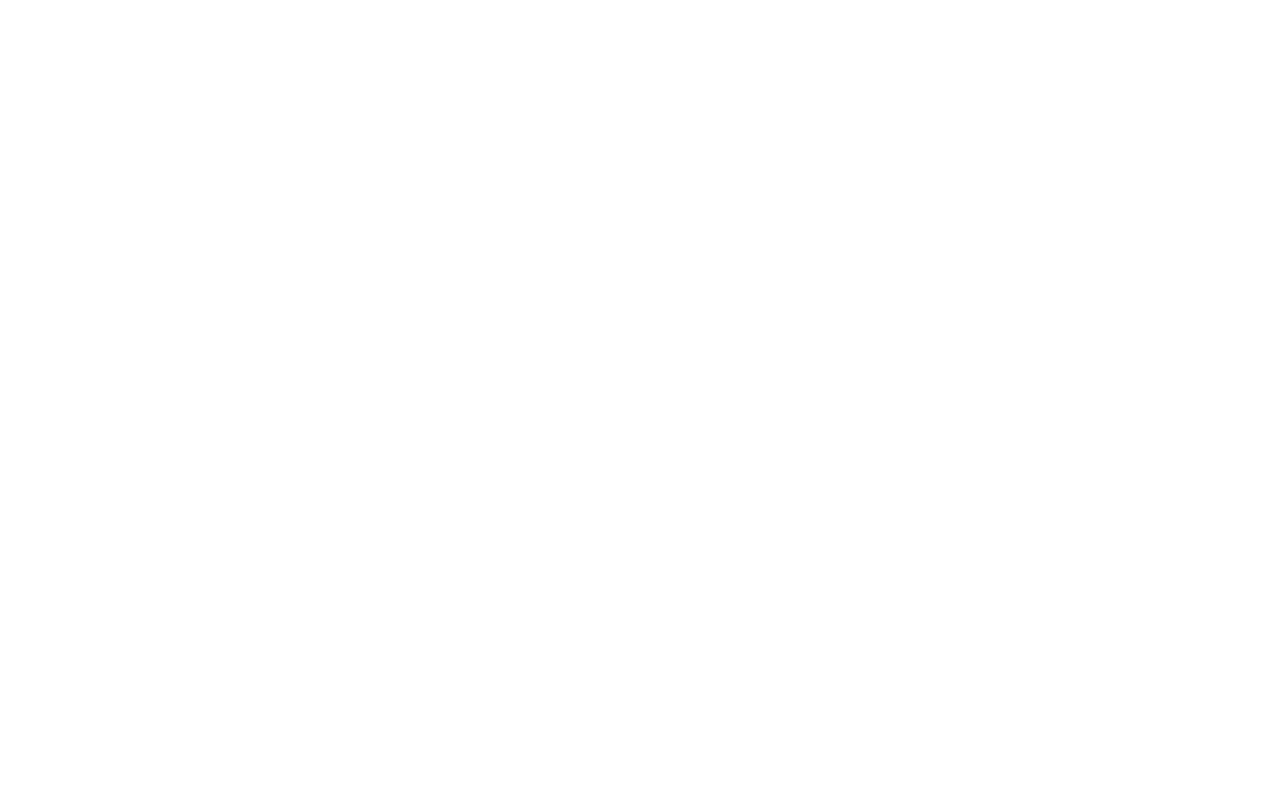
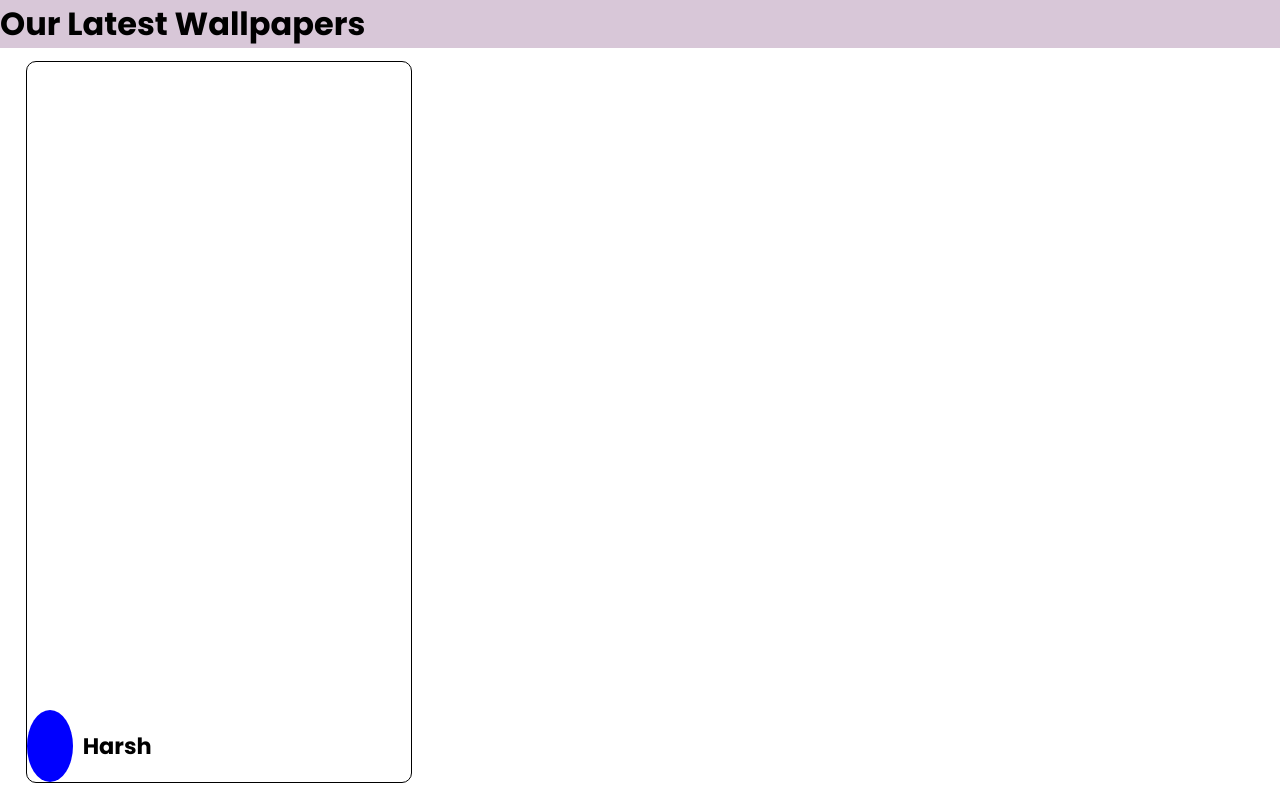
Before and after one commit to HarshDex/Pegasus_Wallpaper, a React (Vite) app: page /Wallpaper in a window 1280 px wide. Before the commit this address had no page. Built offline with nearby package versions, Linux system fonts and the light colour scheme; the HTML template or start-up script is replaced by a standard one.

Commit message:
Created Wallpaper page and added component

```diff
--- a/package.json
+++ b/package.json
@@ -10,6 +10,7 @@
     "preview": "vite preview"
   },
   "dependencies": {
+    "axios": "^1.5.0",
     "react": "^18.2.0",
     "react-dom": "^18.2.0",
     "react-router-dom": "^6.15.0"
--- a/src/App.jsx
+++ b/src/App.jsx
@@ -3,17 +3,19 @@
 import { Route, Routes } from "react-router-dom";
 import Home from "./pages/Home";
 import Card from "./pages/Card";
-
-
+import Card1 from "./components/Card1";
+import Wallpaper from "./pages/Wallpaper";
 function App() {
   const [count, setCount] = useState(0);
 
   return (
     <>
       <Routes>
-        <Route path="/" element={<Card />} />
-        {/* <Route path="/card" element={<Card />} /> */}
+        <Route path="/" element={<Home/>} />
+        <Route path="/card" element={<Card />} />
         {/* <Route path="/" element={<Home />} /> Single Card Page */}
+
+        <Route path="/Wallpaper" element={<Wallpaper/>} />
       </Routes>
 
     </>
--- /dev/null
+++ b/src/components/Card1.css
@@ -0,0 +1,44 @@
+#container{
+    position: relative;
+    height: 90vh;
+    width: 30vw;
+    border-radius: 10px;
+    transition: all ease 1s;
+    border: 1px solid black;
+    margin: 1% 2%;
+    overflow: hidden;
+}
+#container i{
+    display: none;
+    font-size: 2.4em;
+    background-color : rgba(255, 255, 255, 0.687);
+    border : 1px solid rgba(0, 0, 0, 0.438);
+    border-radius: 5px;
+    position: absolute;
+    bottom : 1%;
+    right: 1%;
+    color: rgb(130, 130, 130);
+    z-index: 99;
+}
+
+#container:hover i{
+    display: inline;
+}
+#container-about{
+    position: absolute;
+    height: 10%;
+    width: 80%;
+    bottom : 0%;
+    display: flex;
+    align-items: center;
+    gap: 10px;
+}
+#author-profile{
+    height: 100%;
+    width: 15%;
+    border-radius: 50%;
+    background-color: blue;
+}
+#author-about{
+    font-size: 1.2em;
+}
--- /dev/null
+++ b/src/components/Card1.jsx
@@ -0,0 +1,25 @@
+import React from 'react'
+import "./Card1.css"
+
+const Card1 = () => {
+  return (
+    <>
+        <div id="container">
+            <img src="" alt="" />
+            <div id="container-about">
+              <div id="author-profile">
+                <img src="" alt="" />
+              </div>
+              <div id="author-about">
+                <h3>
+                  Harsh
+                </h3>
+              </div>
+            </div>
+            <i class="ri-download-line"></i>
+        </div>
+    </>
+  )
+}
+
+export default Card1
--- /dev/null
+++ b/src/pages/Wallpaper.css
@@ -0,0 +1,3 @@
+#heading{
+    background-color: rgba(84, 12, 84, 0.228);
+}
--- a/src/pages/Wallpaper.jsx
+++ b/src/pages/Wallpaper.jsx
@@ -0,0 +1,14 @@
+import React from 'react'
+import Card1 from '../components/Card1'
+import "./Wallpaper.css"
+
+const Wallpaper = () => {
+  return (
+    <>
+        <h1 id = "heading">Our Latest Wallpapers</h1>
+        <Card1/>
+    </>
+  )
+}
+
+export default Wallpaper
```
Also changed, not shown: src/components/Card.jsx (added), src/pages/Card.jsx (line endings or trailing spaces), 1 other file (tests, documents, lock files or other folders).
